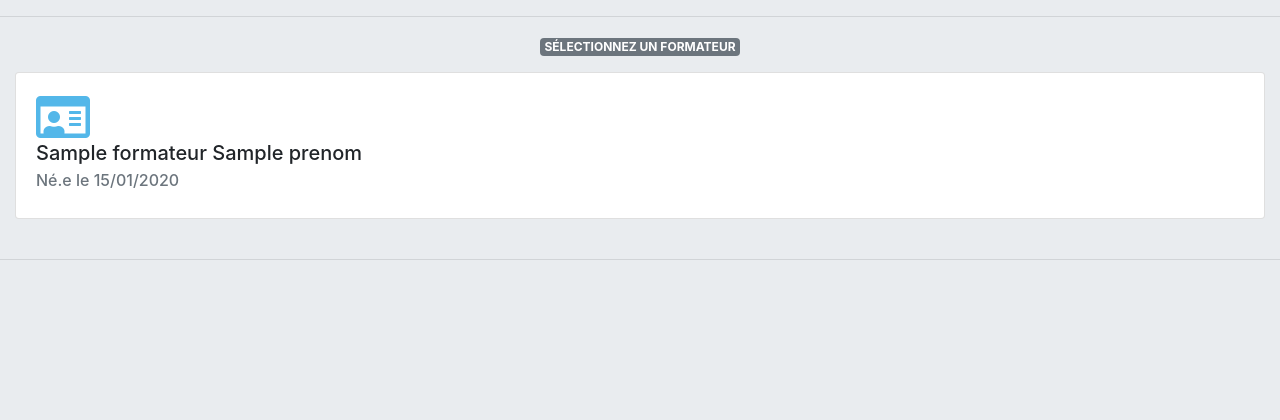
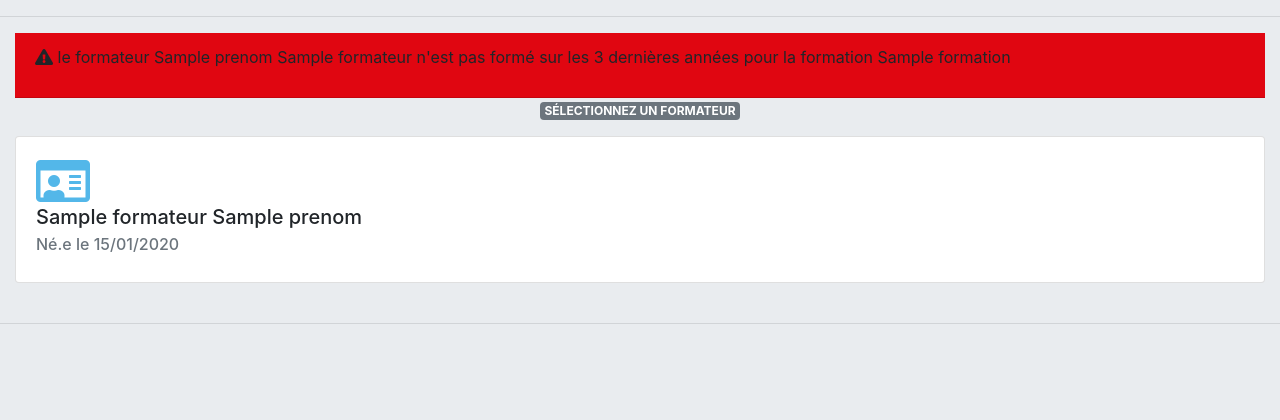
Before and after one commit to justinnth/tableau_de_bord, a Symfony app: template templates/formateurs/formateurs.html.twig in a window 1280 px wide. Shown: the part 58-478 px from the top of the page. Run offline with Twig, Linux system fonts and the light colour scheme; the template is opened without the code that fills it: most values are stand-ins (such as "Sample title", 1, 10 or a date in 2020); some libraries are stand-ins or nearby versions.

Commit message:
alerte 3>ans, ajout couleurs

```diff
--- a/public/css/style.css
+++ b/public/css/style.css
@@ -185,6 +185,25 @@ b{
 
 #mapid { height: 350px; }
 
+
+.valide{
+    background-color: #b9d664;
+}
+
+.Pvalide{
+    background-color: #f7bf5b;
+}
+
+.Nvalide{
+    background-color: #e8816f;
+}
+
+.warning{
+    background-color: #e00611;
+}
+
+
+
 /* Sticky footer styles
 -------------------------------------------------- */
 html {
--- a/templates/base.html.twig
+++ b/templates/base.html.twig
@@ -7,6 +7,7 @@
             <link rel="stylesheet" href="https://maxcdn.bootstrapcdn.com/bootstrap/4.3.1/css/bootstrap.min.css">
             <link rel="stylesheet" href="https://use.fontawesome.com/releases/v5.8.1/css/all.css" integrity="sha384-50oBUHEmvpQ+1lW4y57PTFmhCaXp0ML5d60M1M7uH2+nqUivzIebhndOJK28anvf" crossorigin="anonymous">
             <link rel="stylesheet" href="https://unpkg.com/leaflet@1.4.0/dist/leaflet.css" integrity="sha512-puBpdR0798OZvTTbP4A8Ix/l+A4dHDD0DGqYW6RQ+9jxkRFclaxxQb/SJAWZfWAkuyeQUytO7+7N4QKrDh+drA==" crossorigin=""/>
+            <script src="https://unpkg.com/leaflet@1.4.0/dist/leaflet.js" integrity="sha512-QVftwZFqvtRNi0ZyCtsznlKSWOStnDORoefr1enyq5mVL4tmKB3S/EnC3rRJcxCPavG10IcrVGSmPh6Qw5lwrg==" crossorigin=""></script>
             <link rel="stylesheet" href="{{ asset('css/style.css') }}">
         {% endblock %}
     </head>
@@ -31,7 +32,6 @@
         <script src="https://ajax.googleapis.com/ajax/libs/jquery/3.4.0/jquery.min.js"></script>
         <script src="https://cdnjs.cloudflare.com/ajax/libs/popper.js/1.14.7/umd/popper.min.js"></script>
         <script src="https://maxcdn.bootstrapcdn.com/bootstrap/4.3.1/js/bootstrap.min.js"></script>
-        <script src="https://unpkg.com/leaflet@1.4.0/dist/leaflet.js" integrity="sha512-QVftwZFqvtRNi0ZyCtsznlKSWOStnDORoefr1enyq5mVL4tmKB3S/EnC3rRJcxCPavG10IcrVGSmPh6Qw5lwrg==" crossorigin=""></script>
         <script src="{{ asset("js/script.js") }}"></script>
     {% endblock %}
     </body>
--- a/templates/formateurs/formateurs.html.twig
+++ b/templates/formateurs/formateurs.html.twig
@@ -51,6 +51,17 @@
     {% if formateurs is iterable %}
         <hr>
         <div class="container-fluid">
+            <ul class="list-group list-group-flush">
+                {% for formateur in formateurs %}
+                    {% for typeFormation in formateur.typeFormations %}
+                        {% if typeFormation['date'] <= date('-3years') %}
+                            <li class="list-group-item warning">
+                                <p><i class="fas fa-exclamation-triangle"></i> le formateur {{ formateur.prenom }} {{ formateur.nom }} n'est pas formé sur les 3 dernières années pour la formation {{ typeFormation['formation'] }}</p>
+                            </li>
+                        {% endif %}
+                    {% endfor %}
+                {% endfor %}
+            </ul>
             <div class="text-center">
                 <p class="text-uppercase badge badge-secondary">Sélectionnez un formateur</p>
             </div>
@@ -74,16 +85,23 @@
         </div>
     {% else %}
         <hr>
+        {% for typeFormation in formateurs.typeFormations %}
+            {% if typeFormation['date'] <= date('-3years') %}
+                <li class="list-group-item warning" style="margin-bottom: 10px">
+                    <p><i class="fas fa-exclamation-triangle"></i> le formateur {{ formateurs.nom }} {{ formateurs.prenom }} n'est pas formé sur les 3 dernières années pour la formation {{ typeFormation['formation'] }}</p>
+                </li>
+            {% endif %}
+        {% endfor %}
         <div class="container">
             <h1>Information sur le formateur : <b>{{ formateurs.prenom }} {{ formateurs.nom }}</b></h1>
             Née le {{ formateurs.dateDeNaissance|date('d F Y') }}
             <hr>
             <div class="row mb">
                 <div class="col">
-                   <b>Adresse e-mail :</b> {{ formateurs.mail }}
+                    <b>Adresse e-mail :</b> {{ formateurs.mail }}
                 </div>
                 <div class="col">
-                   <b>Téléphone :</b> {{ formateurs.telephone }}
+                    <b>Téléphone :</b> {{ formateurs.telephone }}
                 </div>
             </div>
             <div class="row mb">
@@ -120,9 +138,6 @@
             </script>
             <hr>
             <h2><b>Fonctions d'intervention du formateur</b></h2>
-            {% for typeFormation in formateurs.typeFormations %}
-            {{ typeFormation['formation'] }}
-            {% endfor %}
             <p><b>Fonction actuelle :</b> {{ formateurs.fonctionActuelle }}</p>
             <hr>
             <h2><b>Planning du formateur</b></h2>
@@ -135,7 +150,6 @@
 
 {% block javascripts %}
     {{ parent() }}
-    <script src="https://maps.googleapis.com/maps/api/js?key=AIzaSyALYDcMOzzAU969z2ic1siiuODCpq92guw&callback=myMap"></script>
     {% if formateurs is not iterable %}
         <script src="https://fullcalendar.io/releases/core/4.0.1/main.min.js"></script>
         <script src="https://fullcalendar.io/releases/interaction/4.0.1/main.min.js"></script>
@@ -153,7 +167,9 @@
                         {
                             url: "{{ path('fc_load_events') }}",
                             type: "POST",
-                            data: {},
+                            data: {
+                                filters: {},
+                            },
                             error: () => {
                                 // alert("There was an error while fetching FullCalendar!");
                             },
@@ -165,8 +181,7 @@
                         right: 'timeGridWeek,timeGridDay,dayGridMonth',
                     },
                     plugins: [ 'interaction', 'dayGrid', 'timeGrid' ],
-                    timeZone: "UTC",
-                    filters: 'test'
+                    timeZone: "UTC"
                 });
                 calendar.render();
 
--- a/templates/formations/formations.html.twig
+++ b/templates/formations/formations.html.twig
@@ -91,7 +91,7 @@
             <hr>
 
             <ul class="list-group list-group-flush">
-                <li class="list-group-item">
+                <li class="list-group-item {% if formations.trameARealiser and formations.trameValiderIperia %} valide  {% elseif not formations.trameARealiser and not formations.trameValiderIperia%} Nvalide  {% else  %} Pvalide {% endif %}">
                     <b>Trame à réaliser :</b>
                     <div class="form-check form-check-inline">
                         <input class="form-check-input" type="radio" name="trameOptions" id="trameOui" value="trameOui" {% if formations.trameARealiser %} checked {% endif %}>
@@ -102,7 +102,7 @@
                         <label class="form-check-label" for="trameNon">Non</label>
                     </div>
                 </li>
-                <li class="list-group-item">
+                <li class="list-group-item {% if formations.trameARealiser and formations.trameValiderIperia %} valide  {% elseif not formations.trameARealiser and not formations.trameValiderIperia%} Nvalide  {% else  %} Pvalide {% endif %}">
                     <b>Ipéria validé :</b>
                     <div class="form-check form-check-inline">
                         <input class="form-check-input" type="radio" name="iperiaOptions" id="iperiaOui" value="iperiaOui" {% if formations.trameValiderIperia %} checked {% endif %}>
```
Also changed, not shown: src/DataFixtures/FormateurFixtures.php (+2 -5 lines), 1 other file.
